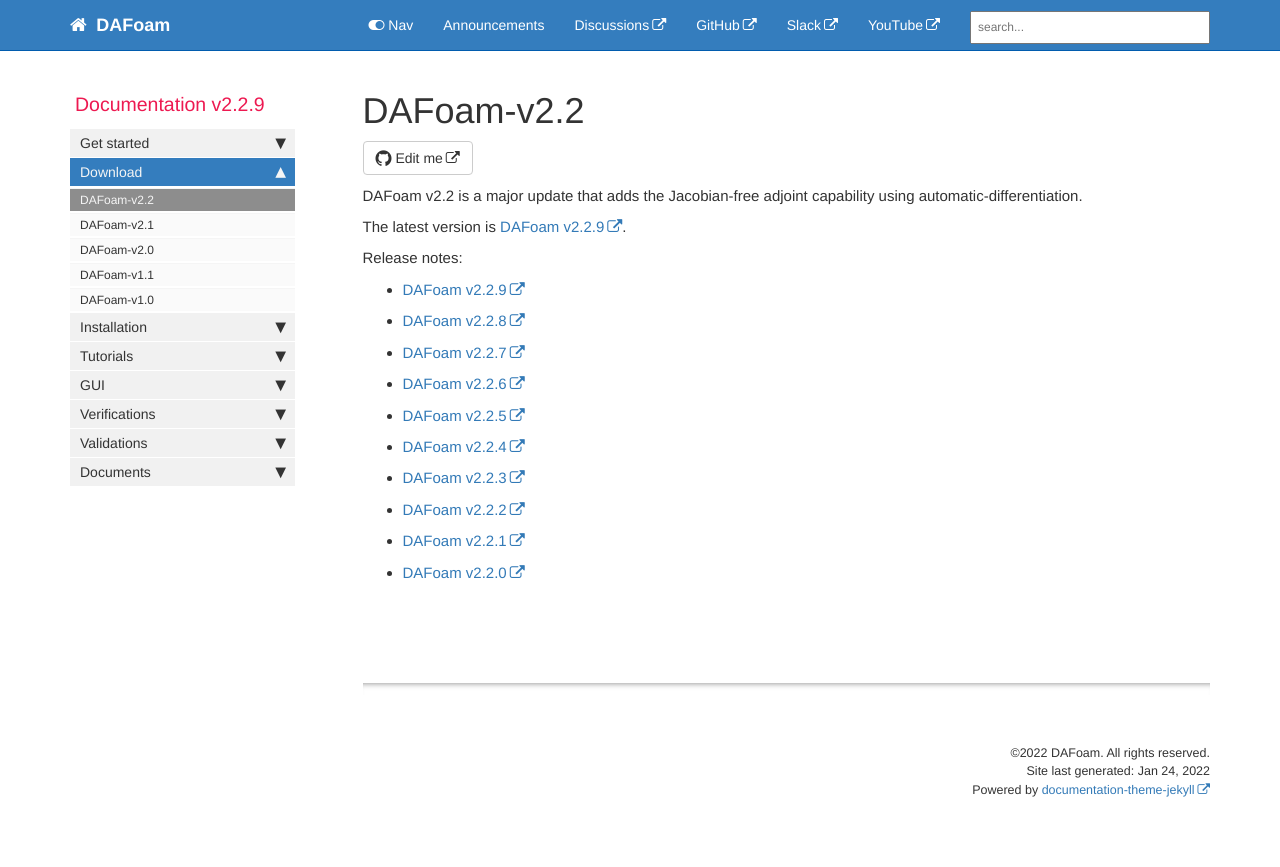
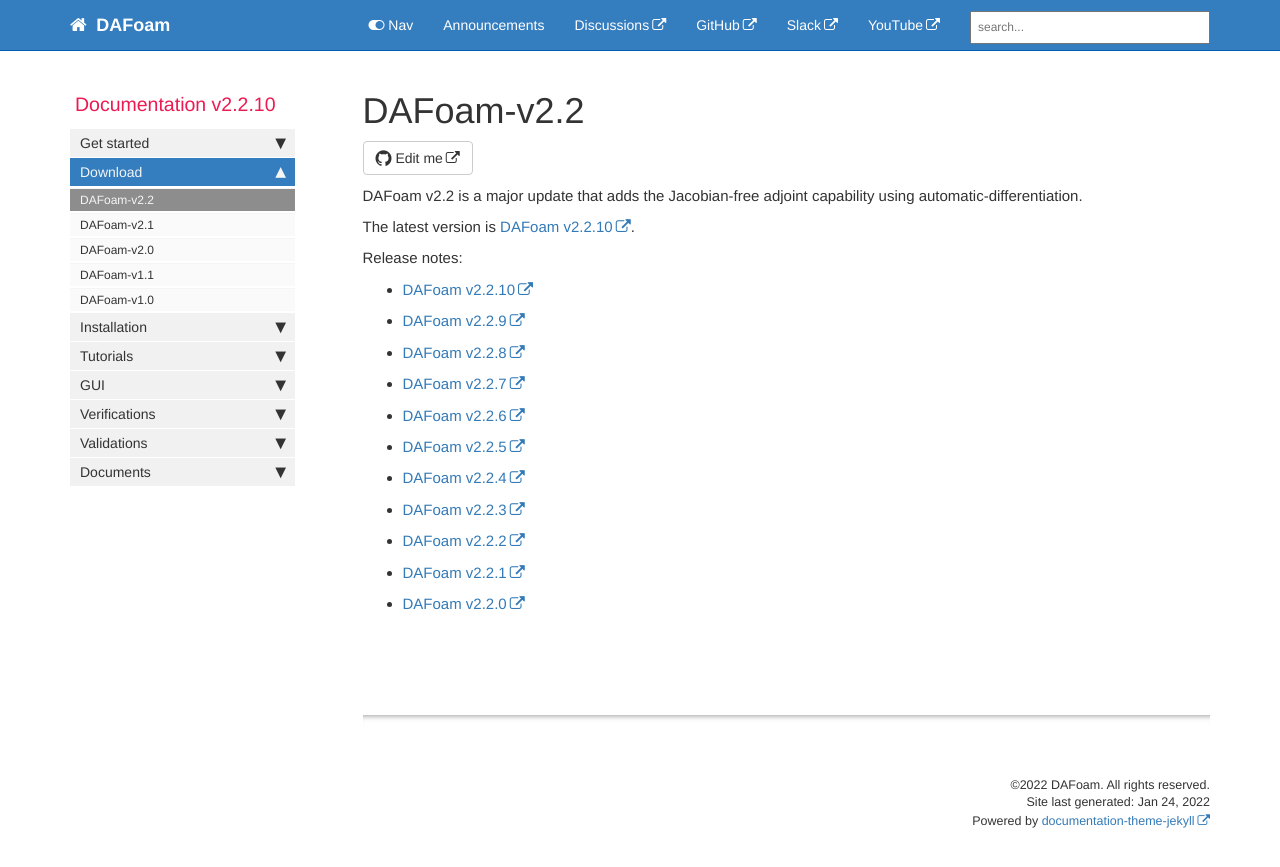
Before and after one commit to DAFoam/DAFoam.github.io, a Jekyll site: the page built from pages/mydoc/mydoc_download_v2.2.md, in a window 1280 px wide. Shown: the top 867 px of the page. Built offline with Jekyll 4.4.1, drawn with Linux system fonts in a browser that asks for light colours; comment, search, counter and statistics services are not loaded.

Commit message:
content update

```diff
--- a/_config.yml
+++ b/_config.yml
@@ -12,7 +12,7 @@ site_title: DAFoam
 company_name: DAFoam
 # this appears in the footer
 
-latest_version: v2.2.9
+latest_version: v2.2.10
 # define the latest version of DAFoam
 
 github_editme_path: DAFoam/DAFoam.github.io/blob/master/
--- a/_data/sidebars/mydoc_sidebar.yml
+++ b/_data/sidebars/mydoc_sidebar.yml
@@ -2,7 +2,7 @@
 
 entries:
 - title: sidebar
-  product: Documentation v2.2.9
+  product: Documentation v2.2.10
   version:
   folders:
 
--- a/pages/mydoc/mydoc_download_v2.2.md
+++ b/pages/mydoc/mydoc_download_v2.2.md
@@ -12,6 +12,8 @@ DAFoam v2.2 is a major update that adds the Jacobian-free adjoint capability usi
 The latest version is [DAFoam {{ site.latest_version }}](https://github.com/mdolab/dafoam/archive/{{ site.latest_version }}.tar.gz).
 
 Release notes:
+
+- [DAFoam v2.2.10](https://github.com/mdolab/dafoam/releases/tag/v2.2.10)
 
 - [DAFoam v2.2.9](https://github.com/mdolab/dafoam/releases/tag/v2.2.9)
 
```
